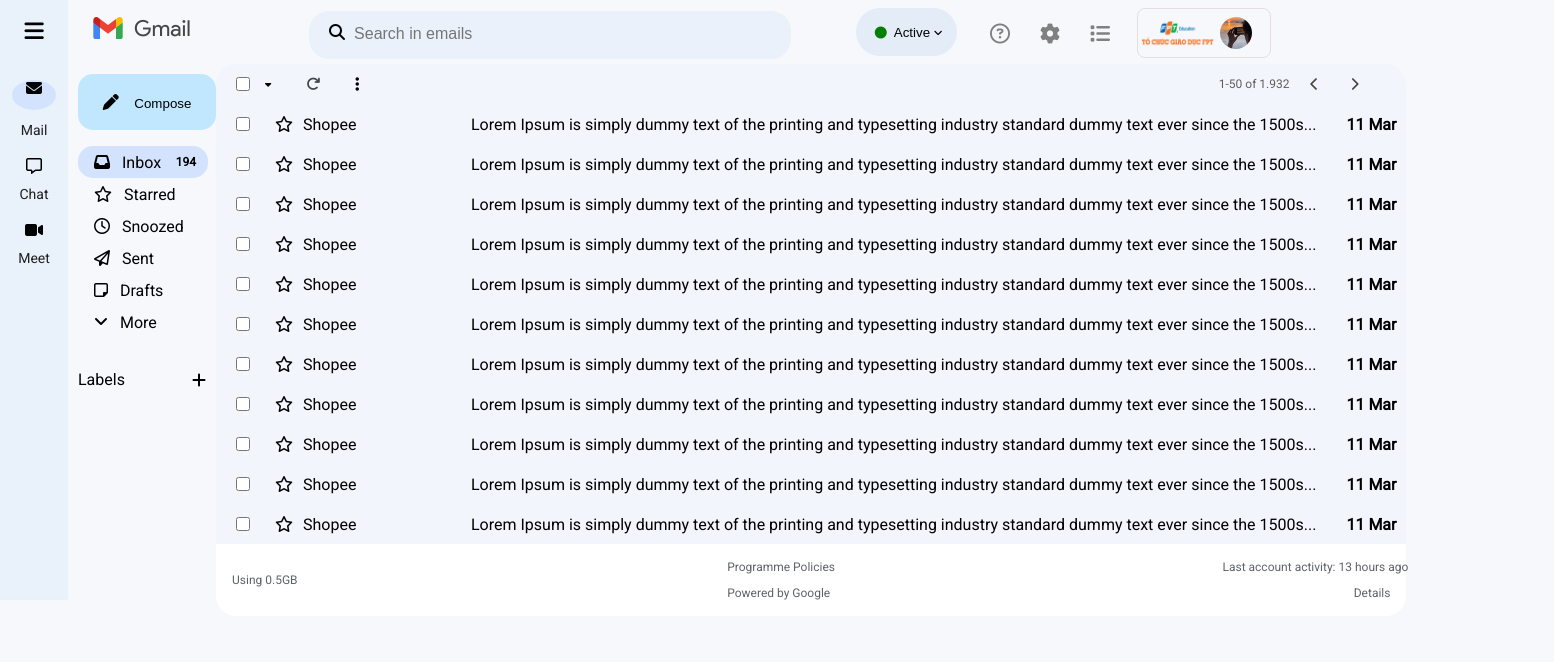
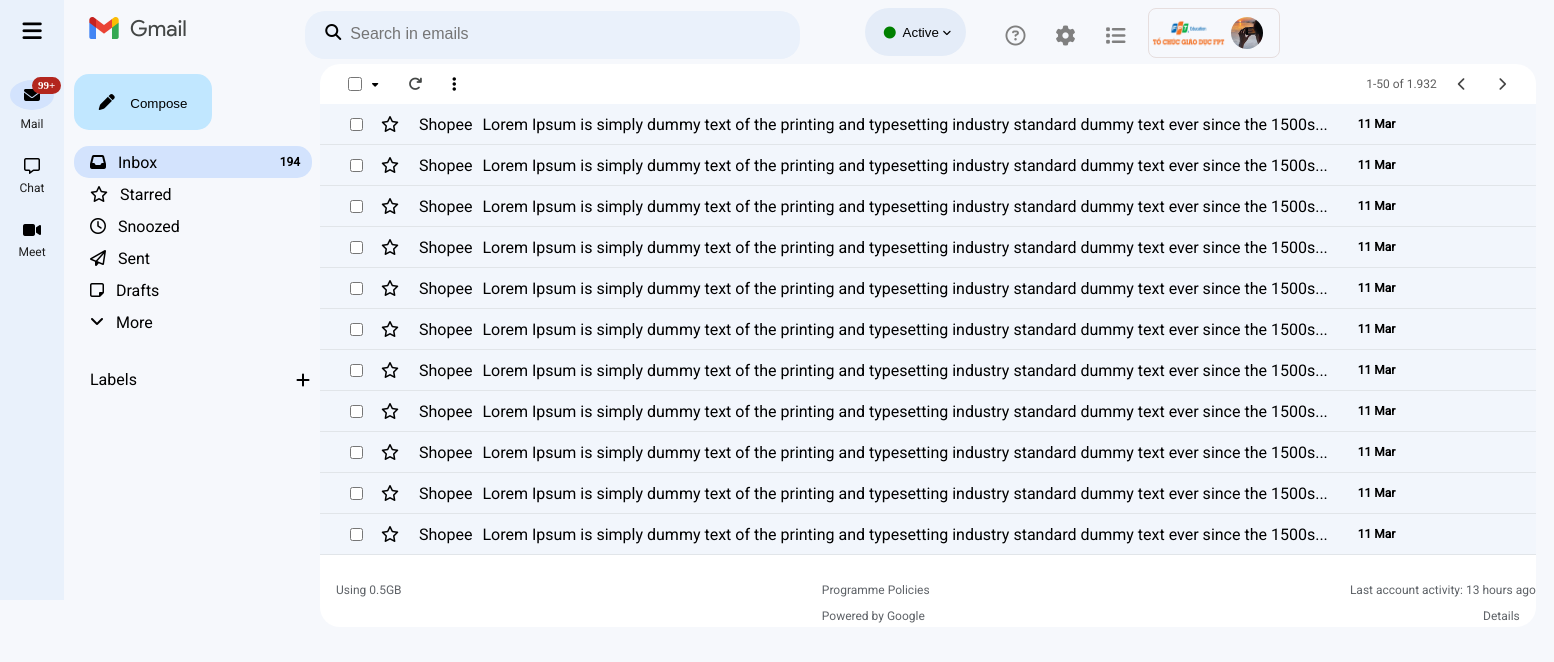
Before and after one commit to PhamNgocThien1801/gmai-fake, a website: page index.html in a window 1280 px wide. Shown: the whole page, 1554 px wide, since content can reach past the window. Drawn offline with Linux system fonts and the light colour scheme; a web font is replaced by a local one.

Commit message:
fix responesive

```diff
--- a/css/mystyle.css
+++ b/css/mystyle.css
@@ -20,14 +20,29 @@
 .navbar .option li .hamberger-button {
     font-size: 22px;
 }
-.navbar .option li .active-navbar {
+
+.navbar .option .first-option i{
+    margin-top: 18px;
     background-color: #d3e3fd;
     border-radius: 50%;
     width: 44px;
     height: 30px;
+    display: flex;
+    align-items: center;
+    justify-content: center;
+    position: relative;
 }
-.navbar .option .first-option{
-    padding-top: 18px;
+.navbar .option .first-option i div {
+    background-color: #b3261e;
+    position: absolute;
+    bottom: 16px;
+    left: 22px;
+    font-size: 11px;
+    color:#fff;
+    padding: 1px 4px;
+    font-family: Google Sans;
+    border : 2px solid #b3261e;
+    border-radius: 20px;
 }
 .navbar .option li {
     display: flex;
@@ -39,17 +54,17 @@
     font-size: 16px;
     margin: 0px auto 0px auto;
 }
-.navbar .option span{
+.navbar .option p{
     padding-left: 0px;
     color: #1f1f1f;
     font-weight: 500;
     line-height: 16px;
-    margin-top: 12px;
-    font-size: 14px;
+    font-size: 12px;
+    margin: 6px 0px 6px 0px;
 }
 .right-content {
     display: flex;
-    width: 94%;
+    width: 95%;
     height: 600px;
     flex-direction: column;
 }
@@ -136,16 +151,41 @@
 .right-content .search-bar .option .option-content ul {
     display: flex;
     list-style: none;
-    padding-left: 5px;
+    padding: 0px 5px;
     width: 100%;
+    margin: 10px 0px;
 }
 .right-content .search-bar .option .option-content li {
-    display: flex;
     list-style: none;
     width: 40px;
+    height: 40px;
     margin: 0px 5px 0px 5px;
     font-size: 20px;
     color: gray;
+    position: relative;
+}
+.right-content .search-bar .option .option-content li i {
+    padding: 8px;
+    border-radius: 50%;
+}
+.right-content .search-bar .option .option-content li i:hover {
+    background-color: #E8EAED;
+}
+.right-content .search-bar .option .option-content li .tooltiptext {
+    visibility: hidden;
+    position: absolute;
+    background-color: rgb(43, 42, 42);
+    color: #fff;
+    padding: 2px 10px;
+    border-radius: 5px;
+    z-index: 1;
+    top: 120%;
+    left: -20%;
+    font-size: 14px;
+    white-space: nowrap;
+}
+.right-content .search-bar .option .option-content li:hover .tooltiptext {
+    visibility: visible;
 }
 .right-content .search-bar .option .avatar {
     display: flex;
@@ -174,10 +214,12 @@
     width: 100%;
     height: 550px;
     /* background-color: aqua; */
-    display: flex;
+    display: grid;
+    grid-template-columns: 256px 1fr;
+
 }
 .right-content .content .navbar-content {
-    width: 256px !important;
+    width: 256px ;
     height: auto;
 }
 .right-content .content .navbar-content button {
@@ -217,26 +259,33 @@
 .right-content .content .navbar-content .label {
     display: flex;
     justify-content: space-between;
-    padding: 0px 10px 0px 10px;
+    padding: 0px 10px 0px 26px;
 }
 .right-content .content .navbar-content .label i{
     margin-top: auto;
     margin-bottom: auto;
 }
 .right-content .content .email-content {
-    width: auto;
+    flex-grow: 1;
 }
 .right-content .content .email-content ul{
     list-style: none;
     padding-left: 0px;
     margin: 0px;
+    background-color: #fff;
+    border-radius: 20px;
+    width: 100%;
 }
-.right-content .content .email-content li:first-child{
+.right-content .content .email-content .email-option{
     margin: 0px;
-    border-radius: 20px 20px 0px 0px;
+    width: 100%;
+    height: 20px;
+    padding: 10px 0px 10px 18px;
+    display: flex;
+    align-items: center;
+    white-space: nowrap;
 }
-.right-content .content .email-content li:last-child{
-    background-color: #fff;
+.right-content .content .email-content .email-footer{
     height: 40px;
     padding: 16px 0px 16px 0px;
     display: flex;
@@ -246,12 +295,12 @@
     margin-left: auto;
     border-radius: 0px 0px 20px 20px;
 }
-.right-content .content .email-content li:last-child .using-memory{
+.right-content .content .email-content .email-footer .using-memory{
     padding-left: 16px;
 }
-.right-content .content .email-content li:last-child .details{
+.right-content .content .email-content .email-footer .details{
     text-align: end;
-    padding-right: 16px;
+    margin-right: 16px;
 }
 .right-content .content .email-content li{
     width: 100%;
@@ -261,8 +310,15 @@
     display: flex;
     align-items: center;
     white-space: nowrap;
+    border-bottom: #e1e5e9 solid 1px;
+    white-space: nowrap;
+    overflow: hidden;
+    text-overflow: ellipsis;
+
 }
-
+.right-content .content .email-content li input {
+    margin-left: 30px;
+}
 .right-content .content .email-content li i{
     margin: 0px 5px 0px 5px;
 }
@@ -288,35 +344,30 @@
     color: #5e5e5e;
     width: auto;
 }
-.right-content .content .email-content li input:first-child{
+.right-content .content .email-content .email-option input{
     width: 14px;
     height: 14px;
-    margin: 0px 10px 0px 20px;
+    margin: 0px 10px 0px 10px;
 }
-.right-content .content .email-content li p{
+.right-content .content .email-content li Strong{
     /* margin: 0px 10px 0px 10px; */
     width: 168px;
 }
-.right-content .content .email-content li span{
-    /* margin: 0px 10px 0px 100px; */
+.right-content .content .email-content li p{
+    margin: 0px 10px 0px 10px;
 }
 .right-content .content .email-content li strong{
     margin: 0px 10px 0px 30px;
+    font-size: 12px;
 }
-.right-content .content .email-content li button{
+.right-content .content .email-content .email-option button{
     border-radius: 50%;
     width: 40px;
     height: 40px;
     border: none;
-    background-color: #F2F6FC;
+    background-color: #fff;
     color: #444;
 }
-.right-content .content .email-content li button:last-child{
-    margin: 0px 32px 0px 0px;
-    border-radius: 50%;
-    width: 40px;
-    height: 40px;
-    border: none;
-    background-color: #F2F6FC;
-    color: #444;
+.right-content .content .email-content .email-option button:last-child{
+    margin-right: 32px;
 }
--- a/index.html
+++ b/index.html
@@ -16,11 +16,11 @@
                 <!-- hamberger button -->
                 <li><i class="fa-solid fa-bars hamberger-button"></i></li>
                 <!-- Mail button -->
-                <li class="first-option"><i class="fa-solid fa-envelope active-navbar"></i> <span>Mail</span></li>
+                <li class="first-option"><i class="fa-solid fa-envelope"><div><span>99+</span></div></i><p>Mail</p></li>
                 <!-- Chat button -->
-                <li><i class="fa-regular fa-message"></i><span>Chat</span></li>
+                <li><i class="fa-regular fa-message"></i><p>Chat</p></li>
                 <!-- Meet button -->
-                <li><i class="fa-solid fa-video"></i><span>Meet</span></li>
+                <li><i class="fa-solid fa-video"></i><p>Meet</p></li>
             </ul>
         </div>
         <div class="right-content">
@@ -50,11 +50,11 @@
                     <div class="option-content">
                         <ul>
                             <!-- option content -->
-                            <li><i class="fa-regular fa-circle-question"></i></li>
+                            <li><i class="fa-regular fa-circle-question"></i><span class="tooltiptext">Support</span></li>
                             <!-- option content -->
-                            <li><i class="fa-solid fa-gear"></i></li>
+                            <li><i class="fa-solid fa-gear"></i><span class="tooltiptext">Settings</span></li>
                             <!-- option content -->
-                            <li><i class="fa-solid fa-list"></i></li>
+                            <li><i class="fa-solid fa-list"></i><span class="tooltiptext">Google apps</span></li>
                         </ul>
                     </div>
                     <!-- avartar -->
@@ -88,7 +88,7 @@
                 <!-- email content -->
                 <div class="email-content">
                     <ul>
-                        <li><input type="checkbox"><i class="fa-solid fa-caret-down"></i><i class="fa-solid fa-arrow-rotate-right"></i><i class="fa-solid fa-ellipsis-vertical"></i></i><p class="pagination">1-50 of 1.932</p><button><i class="fa-solid fa-chevron-left"></i></button><button><i class="fa-solid fa-chevron-right"></i></button></li>
+                        <div class="email-option"><input type="checkbox"><i class="fa-solid fa-caret-down"></i><i class="fa-solid fa-arrow-rotate-right"></i><i class="fa-solid fa-ellipsis-vertical"></i></i><p class="pagination">1-50 of 1.932</p><button><i class="fa-solid fa-chevron-left"></i></button><button><i class="fa-solid fa-chevron-right"></i></button></div>
                         <li><input type="checkbox"><i class="fa-regular fa-star"></i><p>Shopee</p><span>Lorem Ipsum is simply dummy text of the printing and typesetting industry standard dummy text ever since the 1500s...</span> <strong>11 Mar</strong></li>
                         <li><input type="checkbox"><i class="fa-regular fa-star"></i><p>Shopee</p><span>Lorem Ipsum is simply dummy text of the printing and typesetting industry standard dummy text ever since the 1500s...</span> <strong>11 Mar</strong></li>
                         <li><input type="checkbox"><i class="fa-regular fa-star"></i><p>Shopee</p><span>Lorem Ipsum is simply dummy text of the printing and typesetting industry standard dummy text ever since the 1500s...</span> <strong>11 Mar</strong></li>
@@ -100,7 +100,7 @@
                         <li><input type="checkbox"><i class="fa-regular fa-star"></i><p>Shopee</p><span>Lorem Ipsum is simply dummy text of the printing and typesetting industry standard dummy text ever since the 1500s...</span> <strong>11 Mar</strong></li>
                         <li><input type="checkbox"><i class="fa-regular fa-star"></i><p>Shopee</p><span>Lorem Ipsum is simply dummy text of the printing and typesetting industry standard dummy text ever since the 1500s...</span> <strong>11 Mar</strong></li>
                         <li><input type="checkbox"><i class="fa-regular fa-star"></i><p>Shopee</p><span>Lorem Ipsum is simply dummy text of the printing and typesetting industry standard dummy text ever since the 1500s...</span> <strong>11 Mar</strong></li>
-                        <li><p class="using-memory">Using 0.5GB</p> <div><p>Programme Policies</p><p>Powered by Google</p></div> <div><p>Last account activity: 13 hours ago</p><p class="details">Details</p></div></li>
+                        <div class="email-footer"><p class="using-memory">Using 0.5GB</p> <div><p>Programme Policies</p><p>Powered by Google</p></div> <div><p class="">Last account activity: 13 hours ago</p><p class="details">Details</p></div></div>
                     </ul>
                 </div>
             </div>
```
